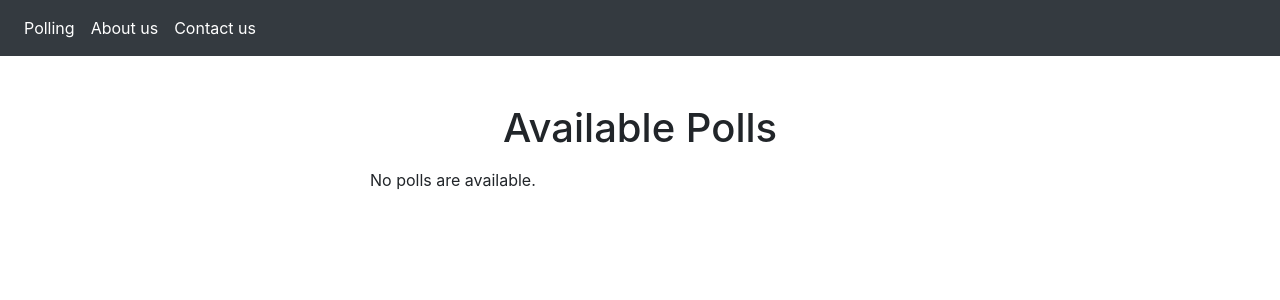
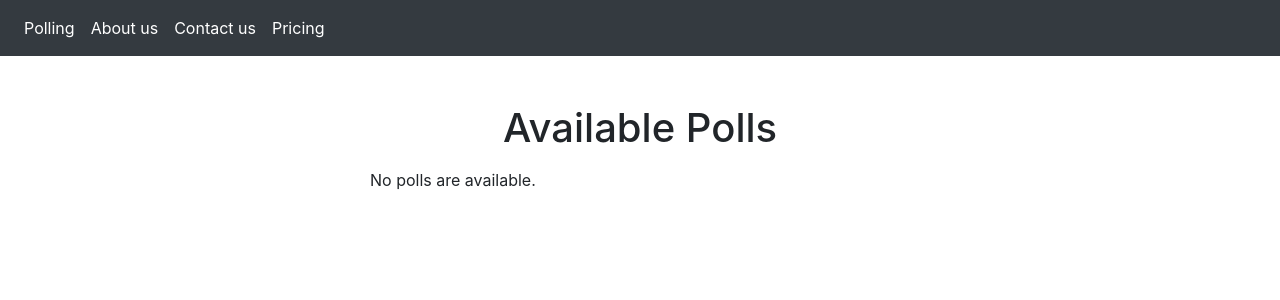
Before and after one commit to Diddy42/polling, a Django app: page /polls/ in a window 1280 px wide. Shown: the top 300 px of the page. Run offline with Django 3.2, Linux system fonts and the light colour scheme; data that the repository does not hold is empty; some libraries are stand-ins or nearby versions.

Commit message:
added pricing

```diff
--- a/polling/templates/base.html
+++ b/polling/templates/base.html
@@ -27,6 +27,10 @@
                 <a class="nav-link" href="#">Contact us</a>
             </li>
 
+            <li class="nav-item active">
+                <a class="nav-link" href="#">Pricing</a>
+            </li>
+
 
             </ul>
         </div>
```
